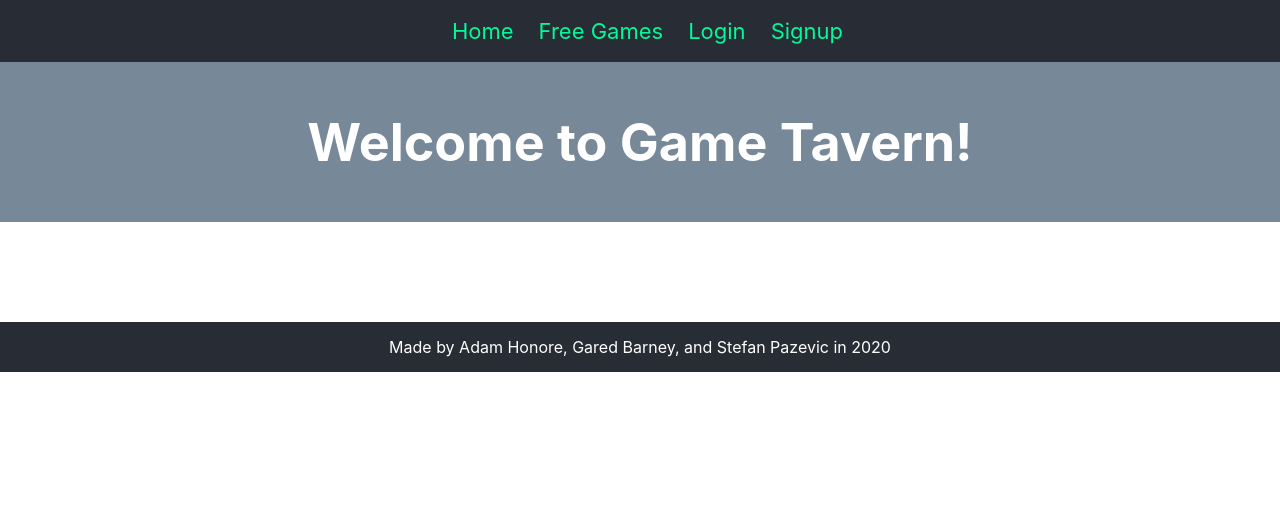
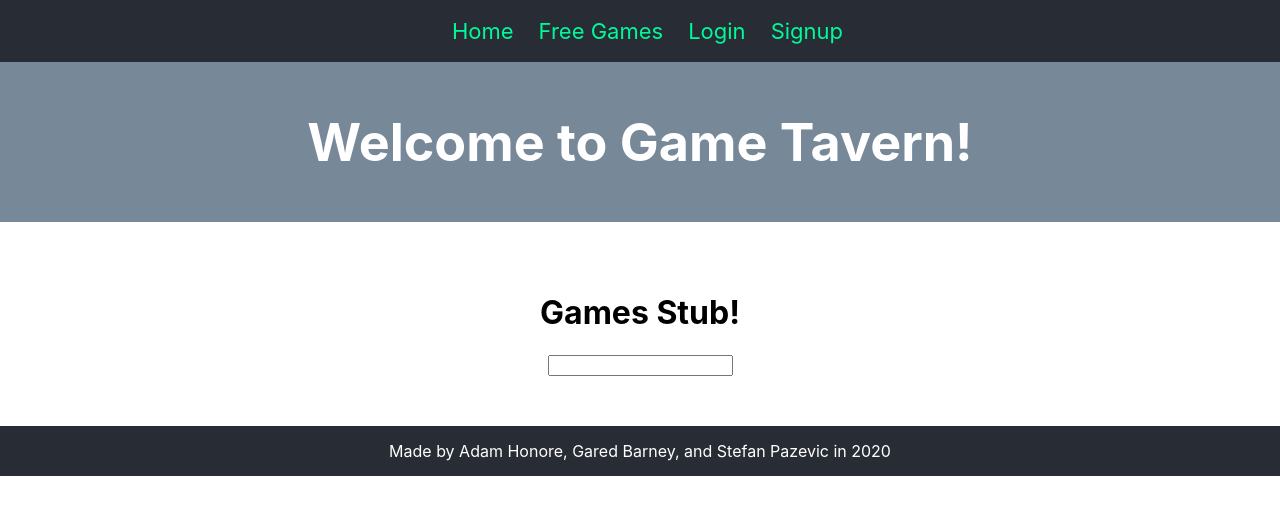
Before and after one commit to spazevic/gameTavern-client, a React (Create React App) app: page /games in a window 1280 px wide. Shown: the top 514 px of the page. Built offline with nearby package versions, Linux system fonts and the light colour scheme.

Commit message:
api search calls

```diff
--- a/package.json
+++ b/package.json
@@ -4,7 +4,7 @@
   "private": true,
   "dependencies": {
     "apicalypse": "^0.1.6",
-    "axios": "^0.19.0",
+    "axios": "^0.19.2",
     "jwt-decode": "^2.2.0",
     "react": "^16.9.0",
     "react-dom": "^16.9.0",
--- a/src/App.css
+++ b/src/App.css
@@ -1,5 +1,10 @@
 .App {
   text-align: center;
+}
+
+img {
+  height: 200px;
+  width: 200px;
 }
 
 .App-header {
--- a/src/content/Content.js
+++ b/src/content/Content.js
@@ -7,6 +7,7 @@ import FreeGames from './pages/FreeGames'
 import Home from './pages/Home'
 import Login from './pages/Login'
 import Profile from './pages/Profile'
+import Games from './pages/Games'
 import Signup from './pages/Signup'
 
 const Content = props => {
@@ -14,6 +15,7 @@ const Content = props => {
     <div className="container">
       <Route exact path="/" component={Home} />
       <Route exact path="/freeGames" component={FreeGames} />
+      <Route exact path="/games" component={Games} />
       <Route path="/login" render={
         () => <Login user={props.user} updateToken={props.updateToken} />
       } />
--- /dev/null
+++ b/src/content/pages/Games.jsx
@@ -0,0 +1,39 @@
+import React, {useEffect, useState} from 'react'
+import apicalypse from 'apicalypse'
+import axios from 'axios'
+const Games = props => {
+	useEffect(() => {
+		// callApi()
+	}, [])
+	let [gamesData, setGamesData] = useState('')
+	let [name, setName] = useState('')
+
+
+	const callApi = e => {
+		e.preventDefault()
+		fetch('https://api.rawg.io/api/games?search=' + name)
+		.then(response => response.json())
+		.then(data => {
+			console.log(data.results[0])
+			setGamesData(data.results[0].id)
+			console.log(gamesData)
+		})
+		.catch(err => {
+			console.log(err)
+		})
+  }
+
+  return (
+    <div>
+      <h1>Games Stub!</h1>
+      <form onSubmit={callApi} >
+      	<input name="name" value={name}
+      		onChange={e => setName(e.target.value)} />
+      </form>
+      {gamesData}
+      {name}
+
+    </div>
+  )
+}
+export default Games
--- a/src/nav/Nav.js
+++ b/src/nav/Nav.js
@@ -28,6 +28,9 @@ const Nav = props => {
     links = (
       <span>
       <li>
+        <Link to="/games">Games</Link>
+      </li>
+      <li>
         <Link to="/freeGames">Free Games</Link>
       </li>
       <li>
```
Also changed, not shown: 2 other files (tests, documents, lock files or other folders).
